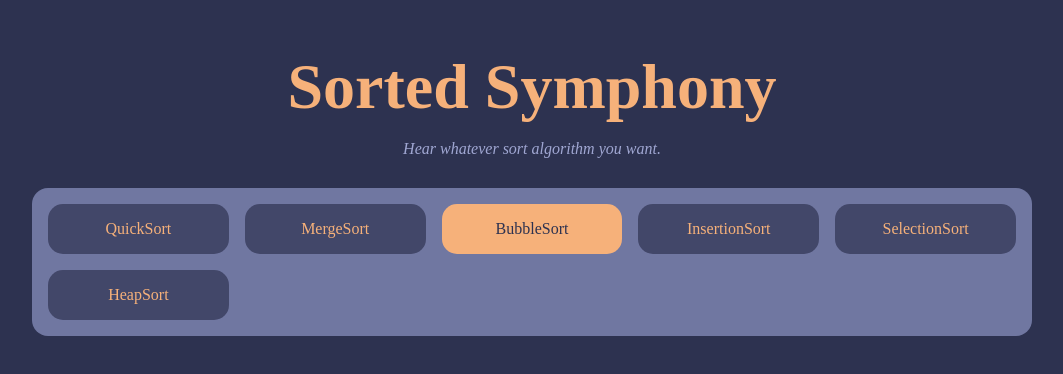
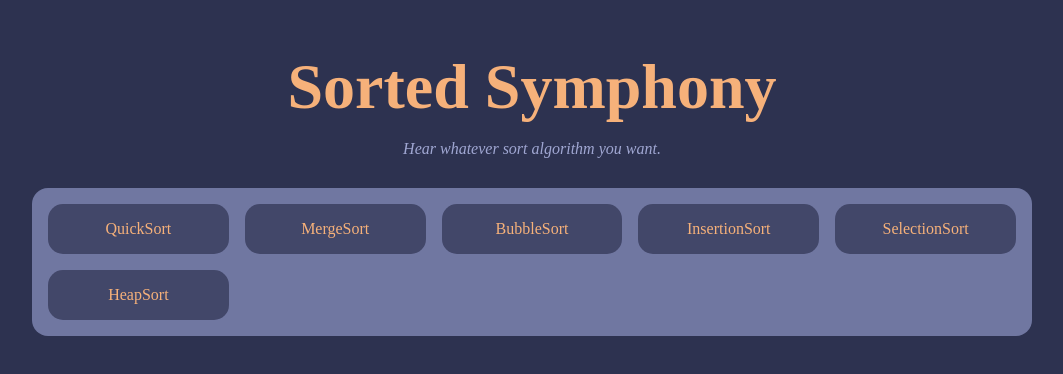
Before and after one commit to Eckry/Sorted-Symphony, a React (Vite) app: page / in a window 1280 px wide. Shown: the top 374 px of the page, without its empty margins (108-1171 px from the left). Built offline with nearby package versions, Linux system fonts and the light colour scheme; the HTML template or start-up script is replaced by a standard one.

Commit message:
remove unused code

```diff
--- a/src/App.tsx
+++ b/src/App.tsx
@@ -1,21 +1,12 @@
-import { useState } from "react";
 import "./App.css";
 import { Header } from "./components/Header";
 import { Selection } from "./components/Selection";
-import { type Algorithm } from "./types";
-import { algorithms } from "./consts";
 
 function App() {
-  const [selected, setSelected] = useState<Algorithm>(algorithms.BUBBLESORT);
-
-  const handleOnSetSelected = (name: Algorithm) => {
-    setSelected(name);
-  }
-
   return (
     <main className="main-container">
       <Header />
-      <Selection selected={selected} handleOnSetSelected={handleOnSetSelected}/>
+      <Selection />
     </main>
   );
 }
```
